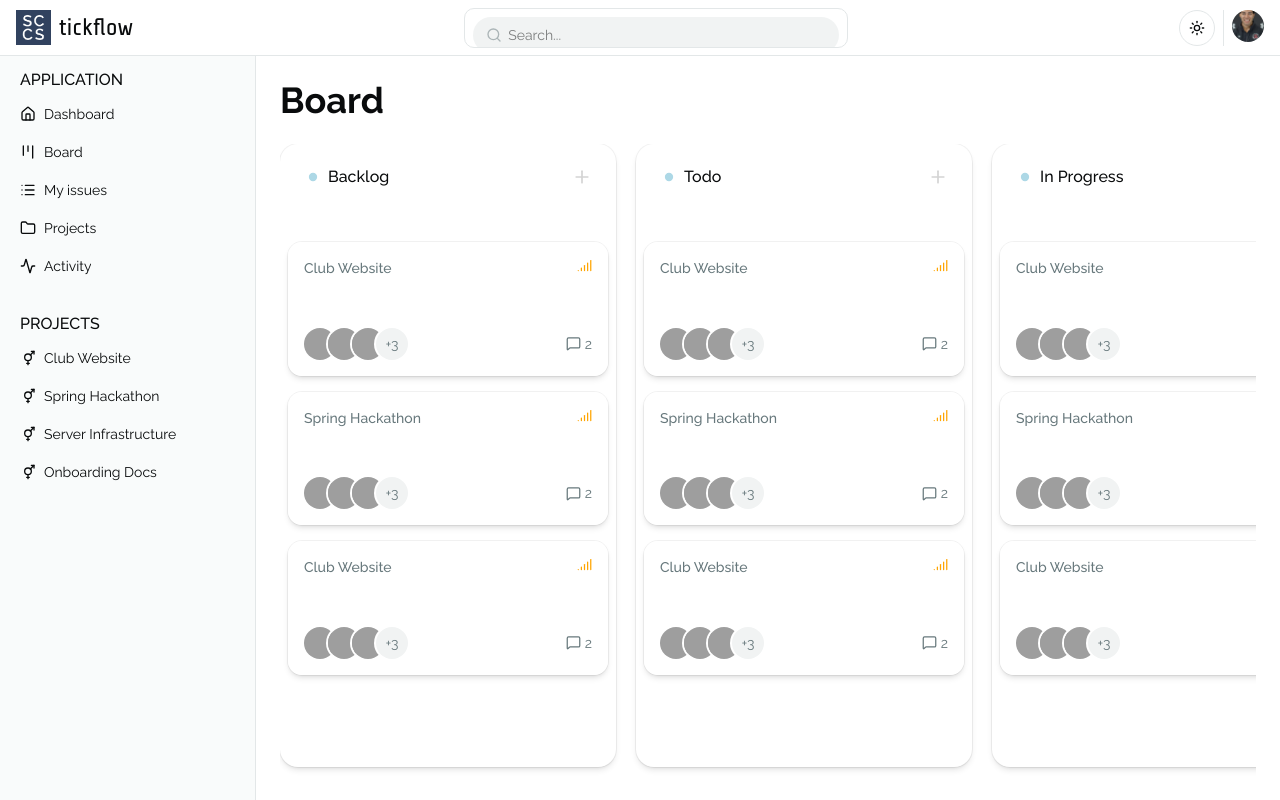
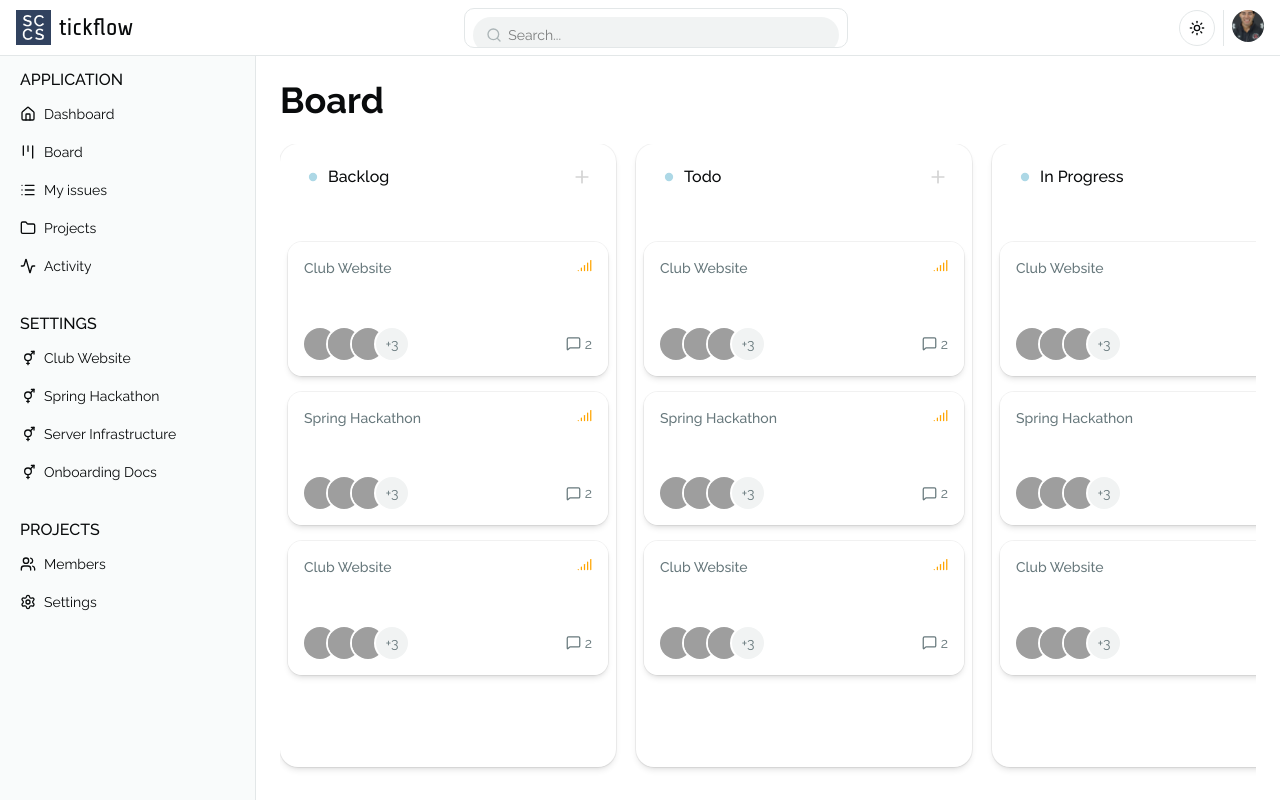
Before and after one commit to swat-sccs/tickflow, a Next.js app: page /board in a window 1280 px wide. Built offline with nearby package versions, Linux system fonts and the light colour scheme; grey boxes are pictures that could not be loaded.

Commit message:
board hydration error fix & sidebar update

```diff
--- a/app/board/page.tsx
+++ b/app/board/page.tsx
@@ -77,7 +77,7 @@ function KanItem({
     <Card className="w-80 shrink-0 rounded-xl pt-0 pb-2 bg-background/80 ">
       <CardHeader className="items-start gap-2 px-4 pt-4">
         <p className="text-left text-sm font-medium text-muted-foreground justify-center align-center  flex">
-          <p>{project}</p>
+          <span>{project}</span>
           <Signal size={15} className="ml-auto" color="orange" />
         </p>
         <CardTitle className="text-left text-md leading-tight text-white">
--- a/components/app-sidebar.tsx
+++ b/components/app-sidebar.tsx
@@ -17,6 +17,8 @@ import {
   List,
   VenusAndMars,
   Kanban,
+  Users,
+  Settings,
 } from "lucide-react";
 
 const sidebarWorkspace = [
@@ -70,6 +72,19 @@ const sidebarProjects = [
   },
 ];
 
+const sidebarSettings = [
+  {
+    url: "/members",
+    icon: Users,
+    label: "Members",
+  },
+  {
+    url: "/settings",
+    icon: Settings,
+    label: "Settings",
+  },
+];
+
 export function AppSidebar() {
   return (
     <Sidebar className="h-full">
@@ -93,10 +108,27 @@ export function AppSidebar() {
         </SidebarGroup>
         <SidebarGroup>
           <SidebarGroupLabel className="uppercase text-base text-foreground">
+            Settings
+          </SidebarGroupLabel>
+          <SidebarMenu>
+            {sidebarProjects.map((item) => (
+              <SidebarMenuItem key={item.label}>
+                <SidebarMenuButton asChild>
+                  <a href={item.url}>
+                    <item.icon />
+                    <span>{item.label}</span>
+                  </a>
+                </SidebarMenuButton>
+              </SidebarMenuItem>
+            ))}
+          </SidebarMenu>
+        </SidebarGroup>
+        <SidebarGroup>
+          <SidebarGroupLabel className="uppercase text-base text-foreground">
             Projects
           </SidebarGroupLabel>
           <SidebarMenu>
-            {sidebarProjects.map((item) => (
+            {sidebarSettings.map((item) => (
               <SidebarMenuItem key={item.label}>
                 <SidebarMenuButton asChild>
                   <a href={item.url}>
--- a/package.json
+++ b/package.json
@@ -35,6 +35,7 @@
   "devDependencies": {
     "@typescript-eslint/parser": "^5.0.1",
     "prettier": "^3.1.0",
-    "prettier-eslint": "^16.1.2"
+    "prettier-eslint": "^16.1.2",
+    "typescript": "^6.0.3"
   }
 }
```
Also changed, not shown: 1 other file (tests, documents, lock files or other folders).
